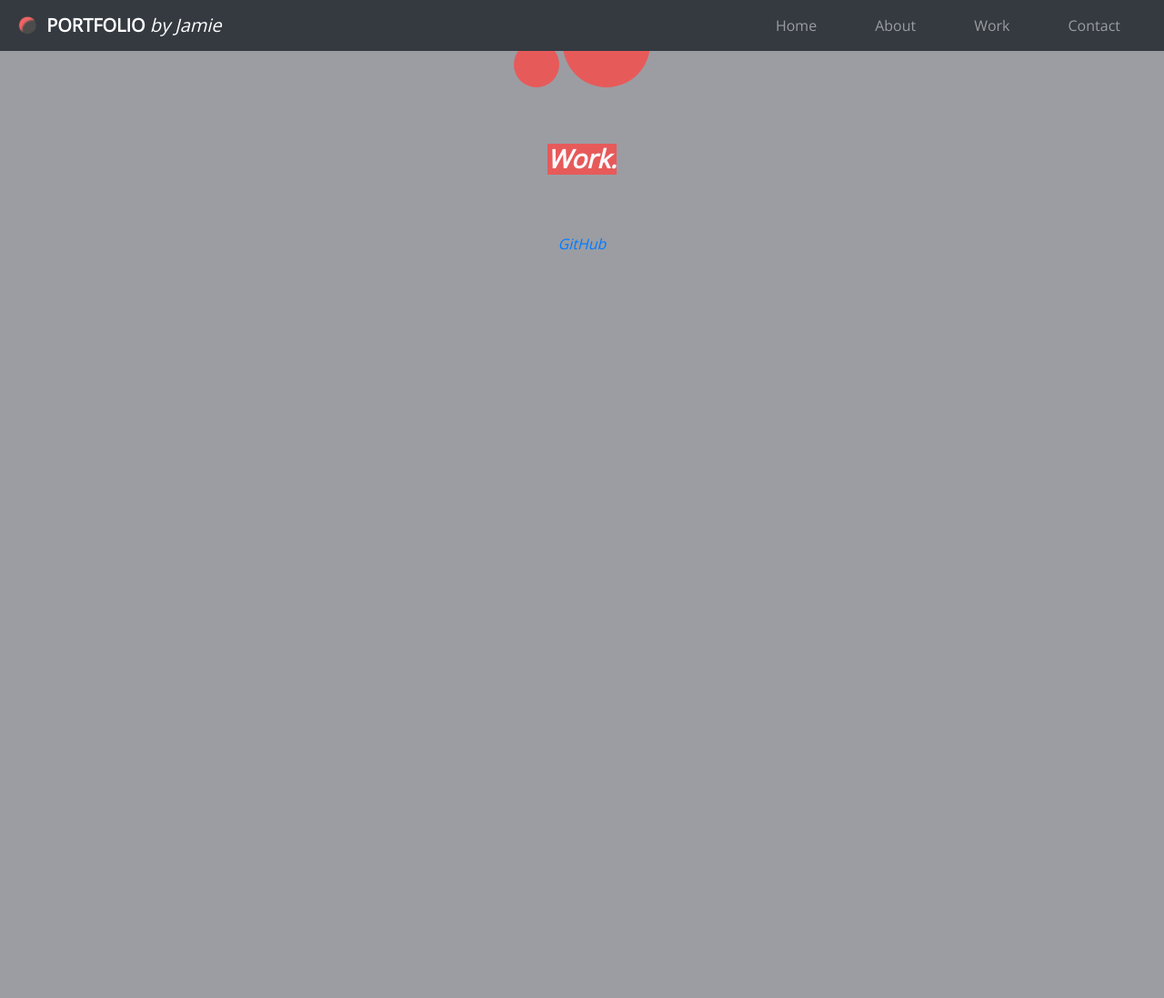
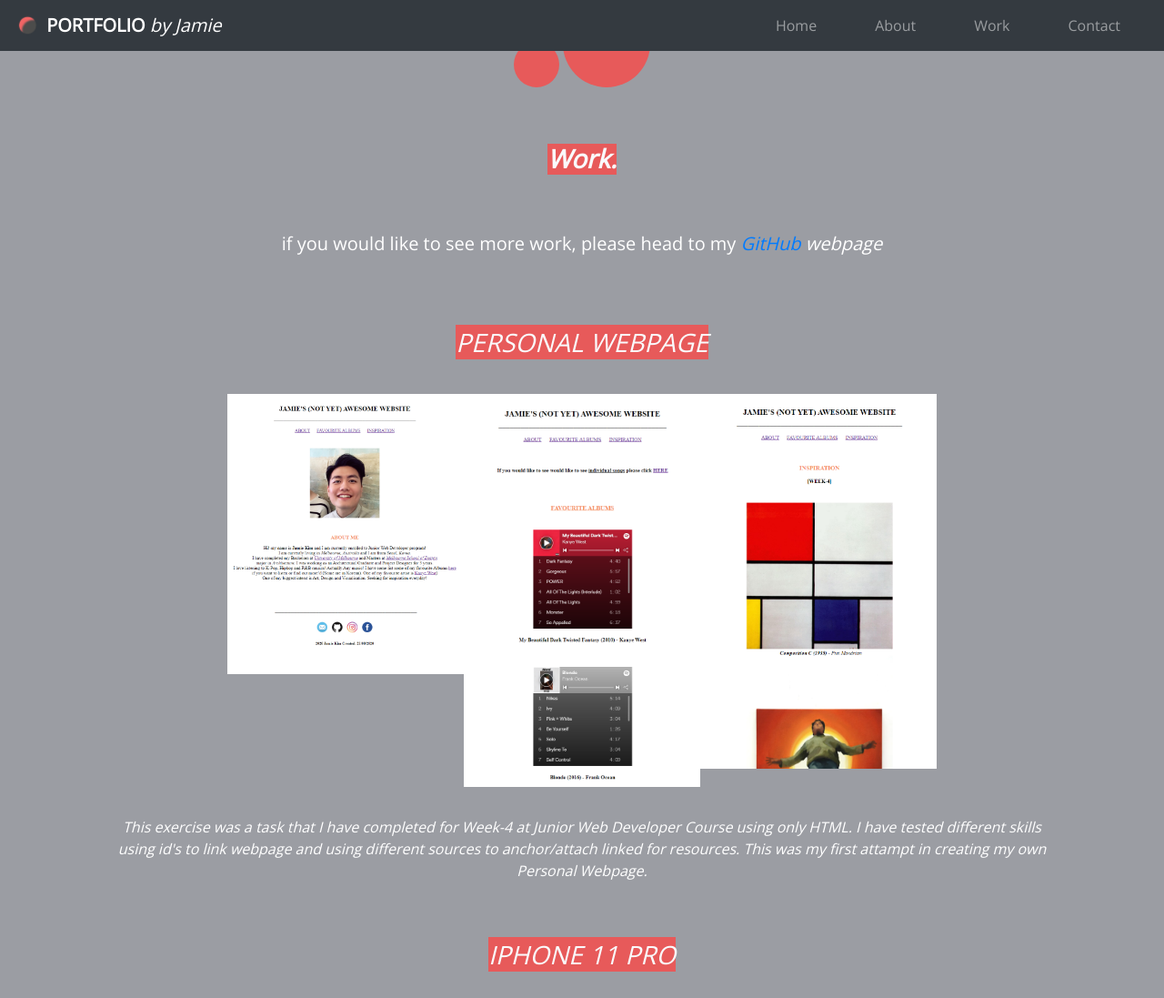
Before and after one commit to jamiekimie/jamiekimie.github.io, a plain HTML site: page work.html in a window 1280 px wide. Shown: the top 1097 px of the page at 91% size. Before the commit the page ends 800 px from the top, so only its background shows below. Drawn offline with nearby package versions, Linux system fonts and the light colour scheme.

Commit message:
second push

```diff
--- a/style.css
+++ b/style.css
@@ -116,3 +116,19 @@ background:#9B9DA3;
     padding: 20em 50em 0em 50em;
 
 }
+
+.first-work {
+    display: flex;
+    justify-items: center;
+    flex-direction: column;
+}
+
+.image-margin {
+    display: flex;
+    justify-content: center;
+    padding: 2em;
+}
+.image-column {
+    display: inline;
+    align-content: center;
+}
--- a/work.html
+++ b/work.html
@@ -56,8 +56,46 @@
             <h3><b class="highlight-block-about-me">Work.</b></h3>
         </div>
         <div>
-            <i><a href=https://github.com/jamiekimie />GitHub</a>
+            <h5>if you would like to see more work, please head to my <i><a href=https://github.com/jamiekimie>GitHub</a> webpage</h5>
+                <br>&nbsp;
+                <br>&nbsp;
         </div>
+
+        <div class="first-work">
+            <h3><span class="highlight-block">PERSONAL WEBPAGE</span></h3>
+            <div class="image-column">
+                            <div class="image-margin">
+                <img alt="selfie" src="work-image/personal-webpage1.PNG" width="260" height="80%" />
+                <img alt="selfie" src="work-image/personal-webpage2.PNG" width="260" height="80%" />
+                <img alt="selfie" src="work-image/personal-webpage3.PNG" width="260" height="80%" />
+            </div class="image-column">
+            <p>This exercise was a task that I have completed for Week-4 at Junior Web Developer Course using only HTML. I have tested different skills
+                <br>using id's to link webpage and using different sources to anchor/attach linked for resources. This was my first attampt in creating my own
+                <br>Personal Webpage.
+                <br>&nbsp;
+                <br>&nbsp;
+            </p>
+            </div>
+
+        </div>
+        <div calss="first-work">
+            <h3><span class="highlight-block">IPHONE 11 PRO</span></h3>
+            <div class="image-margin">
+                <img alt="selfie" src="work-image/iphone-exercise.png" width="802.5" height="1756" />
+            </div>
+
+        </div>
+
+        <div>
+            <hp>This exercise was a task that I have completed for Week-5 at Junior Web Developer Course using HTML and CSS. I have tested different skills
+                <br>using flex-box, understanding the use of 'column' and 'row'. I used Iphone as a chosen product to make a sales webpage.
+            </h3>
+        </div>
+
+        <br>&nbsp;
+        <br>&nbsp;
+        <br>&nbsp;
+        <br>&nbsp;
     </div>
 
 
```
Also changed, not shown: work-image/iphone-exercise.png (added), work-image/personal-webpage1.PNG (added), work-image/personal-webpage2.PNG (added), work-image/personal-webpage3.PNG (added).
